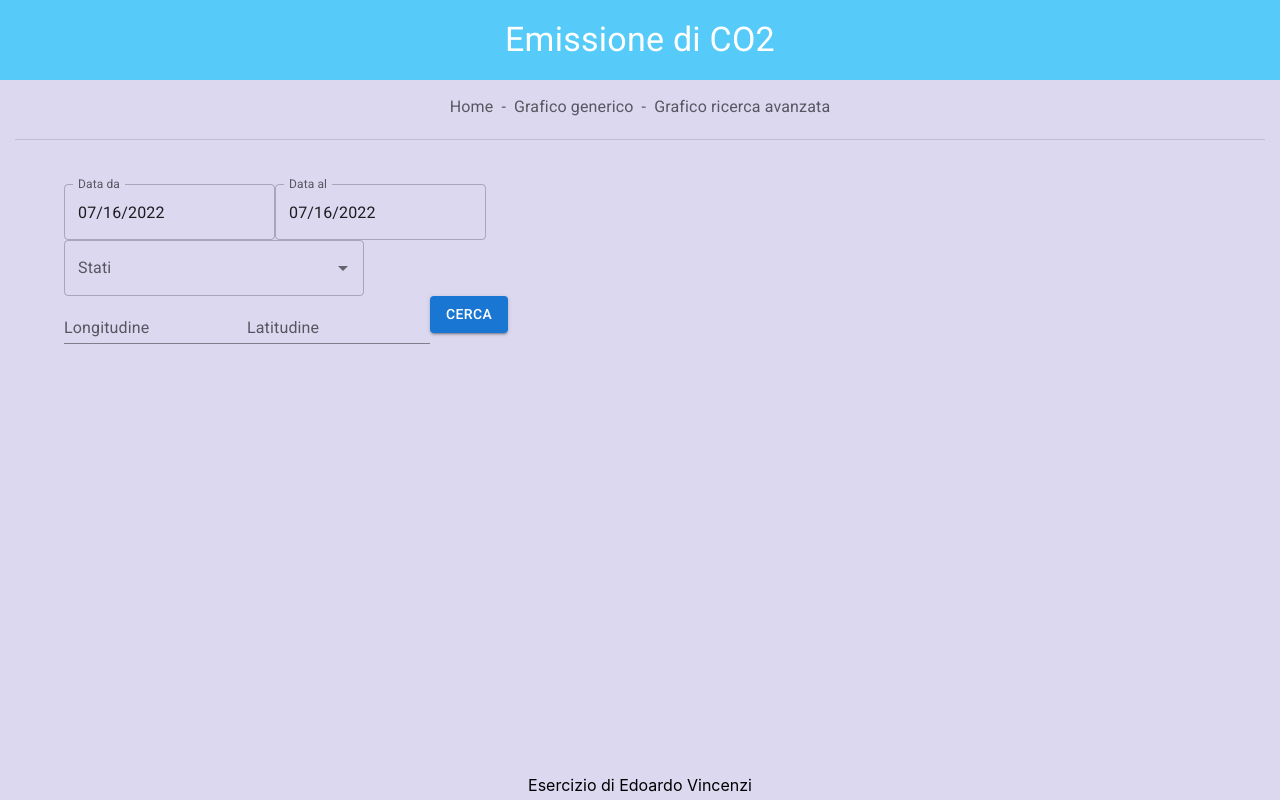
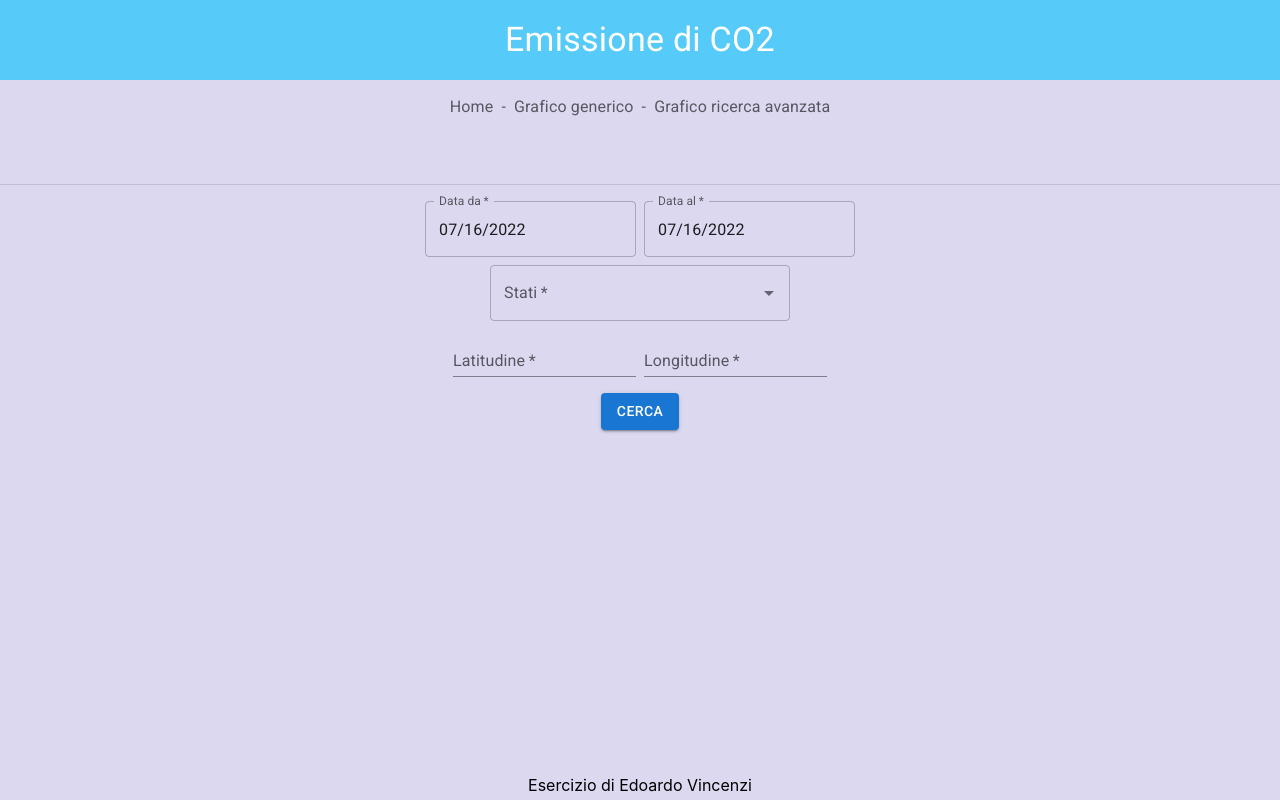
Before and after one commit to edoardovincenzi/CO2-emissions-next-application, a Next.js app: page /grafico-ricerca-avanzata in a window 1280 px wide. Built offline with nearby package versions, Linux system fonts and the light colour scheme; no server answers.

Commit message:
finishing form, adding validation and set a minimun aestetichs

```diff
--- a/components/Breadcrumbs/Breadcrumbs.tsx
+++ b/components/Breadcrumbs/Breadcrumbs.tsx
@@ -13,6 +13,7 @@ export interface ICrumbs {
 
 export default function BasicBreadcrumbs({ crumbs }: { crumbs: ICrumbs[] }) {
   return (
+    <>
       <div role="presentation" style={{ padding: '15px', height: '13vh' }}>
         <Breadcrumbs
           aria-label="breadcrumb"
@@ -29,7 +30,8 @@ export default function BasicBreadcrumbs({ crumbs }: { crumbs: ICrumbs[] }) {
             );
           })}
         </Breadcrumbs>
-      <Divider />
       </div>
+      <Divider sx={{ mb: 2 }} />
+    </>
   );
 }
--- a/pages/grafico-ricerca-avanzata.tsx
+++ b/pages/grafico-ricerca-avanzata.tsx
@@ -1,4 +1,4 @@
-import React, { useRef, useState } from 'react';
+import React, { useEffect, useRef, useState } from 'react';
 import { DatePicker } from '@mui/x-date-pickers/DatePicker';
 import { TextField } from '@mui/material';
 import Autocomplete from '@mui/material/Autocomplete';
@@ -6,13 +6,54 @@ import { useGetCountries } from '../API/APIcalls';
 import { LocalizationProvider } from '@mui/x-date-pickers/LocalizationProvider';
 import { AdapterDateFns } from '@mui/x-date-pickers/AdapterDateFns';
 import Button from '@mui/material/Button';
+import { checkDates, checkIsNumber } from '../utility/checkDatas';
+import {
+  getDatesError,
+  getDatesNoError,
+  getLatError,
+  getLatNoError,
+  getLongError,
+  getLongNoError,
+} from '../utility/setErrorMessage';
+import style from '../styles/GraficoRicercaAvanzata.module.css';
+import { Box } from '@mui/system';
 
-const GraficoRicercaAvanzata: React.FC = () => {
-  const onSubmit = (data: any) => console.log(data);
+interface IErrorFields {
+  dates: { IsError: boolean; textMessage: string };
+  latitudine: { IsError: boolean; textMessage: string };
+  longitudine: { IsError: boolean; textMessage: string };
+}
+
+const GraficoRicercaAvanzata = () => {
   const [dateFrom, setDateFrom] = React.useState<Date | null>(new Date());
   const [dateTo, setDateTo] = React.useState<Date | null>(new Date());
   const [autocompleteValue, setAutocompleteValue] = useState<string>('');
+  const latitudine = useRef<HTMLInputElement | null>();
+  const longitudine = useRef<HTMLInputElement | null>();
   const { isLoading, data: countries, error } = useGetCountries();
+  const [errorFields, setErrorFields] = useState<IErrorFields>({
+    dates: { IsError: false, textMessage: '' },
+    latitudine: { IsError: false, textMessage: '' },
+    longitudine: { IsError: false, textMessage: '' },
+  });
+
+  const onSubmit = (event: React.FormEvent<HTMLFormElement>) => {
+    event.preventDefault();
+    let fieldError = {};
+    fieldError = !(dateFrom && dateTo && checkDates(dateFrom, dateTo))
+      ? getDatesError(fieldError)
+      : getDatesNoError(fieldError);
+
+    fieldError = isNaN(Number(latitudine.current?.value))
+      ? getLatError(fieldError)
+      : getLatNoError(fieldError);
+
+    fieldError = isNaN(Number(longitudine.current?.value))
+      ? getLongError(fieldError)
+      : getLongNoError(fieldError);
+
+    setErrorFields({ ...errorFields, ...fieldError });
+  };
 
   const dataArrayValue =
     (countries &&
@@ -20,9 +61,8 @@ const GraficoRicercaAvanzata: React.FC = () => {
     [];
 
   return (
-    /* "handleSubmit" will validate your inputs before invoking "onSubmit" */
-    <form onSubmit={onSubmit}>
-      {/* register your input into the hook by invoking the "register" function */}
+    <form className={style.form} onSubmit={onSubmit}>
+      <Box sx={{ width: '100%', display: 'flex', justifyContent: 'center' }}>
         <LocalizationProvider dateAdapter={AdapterDateFns}>
           <DatePicker
             disableFuture
@@ -30,13 +70,18 @@ const GraficoRicercaAvanzata: React.FC = () => {
             openTo="year"
             views={['year', 'month', 'day']}
             value={dateFrom}
-          // {...register('DateFrom', { required: true })}
             onChange={(newDateFrom: Date | null) => {
               setDateFrom(newDateFrom);
             }}
-          renderInput={(params: any) => <TextField {...params} />}
+            renderInput={(params: any) => (
+              <TextField
+                required
+                {...params}
+                error={errorFields.dates.IsError}
+                helperText={errorFields.dates.textMessage}
               />
-        {/* {errors.dateFrom && <span>This field is required</span>} */}
+            )}
+          />
 
           <DatePicker
             disableFuture
@@ -47,31 +92,64 @@ const GraficoRicercaAvanzata: React.FC = () => {
             onChange={(newDateTo: Date | null) => {
               setDateTo(newDateTo);
             }}
-          renderInput={(params: any) => <TextField {...params} />}
+            renderInput={(params: any) => (
+              <TextField
+                required
+                {...params}
+                sx={{ml: 1,mb: 1,}}
+                error={errorFields.dates.IsError}
+                helperText={errorFields.dates.textMessage}
               />
-        {/* {errors.DateTo && <span>This field is required</span>} */}
+            )}
+          />
         </LocalizationProvider>
-
+      </Box>
       <Autocomplete
         disablePortal
         id="combo-box-demo"
         options={dataArrayValue}
-        sx={{ width: 300 }}
-        renderInput={(params) => <TextField {...params} label="Stati" />}
+        sx={{
+          width: 300,
+          mb: 1,
+        }}
+        renderInput={(params) => (
+          <TextField
+            required
+            error={Boolean(error)}
+            helperText={error ? 'Errore durante il recupero degli stati' : ''}
+            {...params}
+            label="Stati"
+          />
+        )}
         onChange={(event, values) => {
           if (values && typeof values === 'string') {
             setAutocompleteValue(values.slice(1, 3));
           }
         }}
       />
-      {/* {errors.Country && <span>This field is required</span>} */}
-
-      <TextField id="standard-basic" label="Longitudine" variant="standard" />
-      {/* {errors.Longitudine && <span>This field is required</span>} */}
-
-      <TextField id="standard-basic" label="Latitudine" variant="standard" />
-      {/* {errors.Latitudine && <span>This field is required</span>} */}
-
+      <Box
+        sx={{ mb: 2, width: '100%', display: 'flex', justifyContent: 'center' }}
+      >
+        <TextField
+          error={errorFields.latitudine.IsError}
+          helperText={errorFields.latitudine.textMessage}
+          id="standard-basic"
+          inputRef={latitudine}
+          label="Latitudine"
+          variant="standard"
+          required
+        />
+        <TextField
+          sx={{ ml: 1 }}
+          error={errorFields.longitudine.IsError}
+          helperText={errorFields.longitudine.textMessage}
+          id="standard-basic"
+          inputRef={longitudine}
+          label="Longitudine"
+          variant="standard"
+          required
+        />
+      </Box>
       <Button variant="contained" type="submit">
         Cerca
       </Button>
--- /dev/null
+++ b/styles/GraficoRicercaAvanzata.module.css
@@ -0,0 +1,9 @@
+.form {
+  width: 100%;
+  height: 100%;
+  display: flex;
+  align-items: center;
+  justify-content: center;
+  flex-wrap: wrap;
+  flex-direction: column;
+}
--- /dev/null
+++ b/utility/checkDatas.ts
@@ -0,0 +1,11 @@
+export function checkDates(dateFrom: Date, dateTo: Date) {
+  return dateTo.valueOf() - dateFrom.valueOf() >= 0;
+}
+
+export function checkEmptyValue(value: any) {
+  return Boolean(value);
+}
+
+export function checkIsNumber(value: any) {
+  return typeof value === 'number' ? true : false;
+}
--- /dev/null
+++ b/utility/setErrorMessage.ts
@@ -0,0 +1,59 @@
+export function getDatesError(fieldError: any) {
+  return {
+    ...fieldError,
+    dates: {
+      IsError: true,
+      textMessage: 'FROM deve essere minore ti TO',
+    },
+  };
+}
+
+export function getDatesNoError(fieldError: any) {
+  return {
+    ...fieldError,
+    dates: {
+      IsError: false,
+      textMessage: '',
+    },
+  };
+}
+
+export function getLatError(fieldError: any) {
+  return {
+    ...fieldError,
+    latitudine: {
+      IsError: true,
+      textMessage: 'Latitudine deve essere un numero',
+    },
+  };
+}
+
+export function getLatNoError(fieldError: any) {
+  return {
+    ...fieldError,
+    latitudine: {
+      IsError: false,
+      textMessage: '',
+    },
+  };
+}
+
+export function getLongError(fieldError: any) {
+  return {
+    ...fieldError,
+    longitudine: {
+      IsError: true,
+      textMessage: 'Longitudine deve essere un numero',
+    },
+  };
+}
+
+export function getLongNoError(fieldError: any) {
+  return {
+    ...fieldError,
+    longitudine: {
+      IsError: false,
+      textMessage: '',
+    },
+  };
+}
```
Lines whose indentation alone changed are shown as unchanged.
